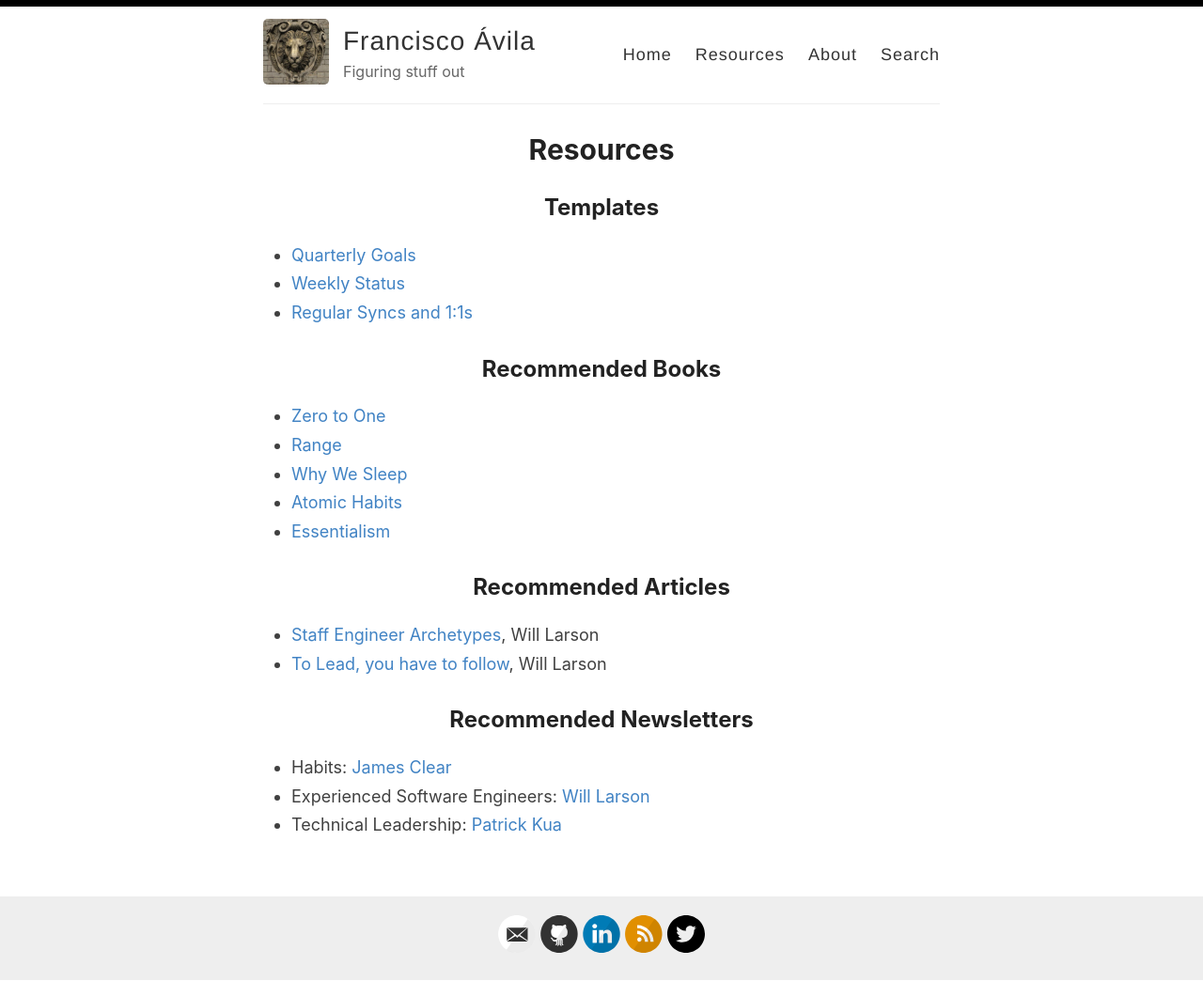
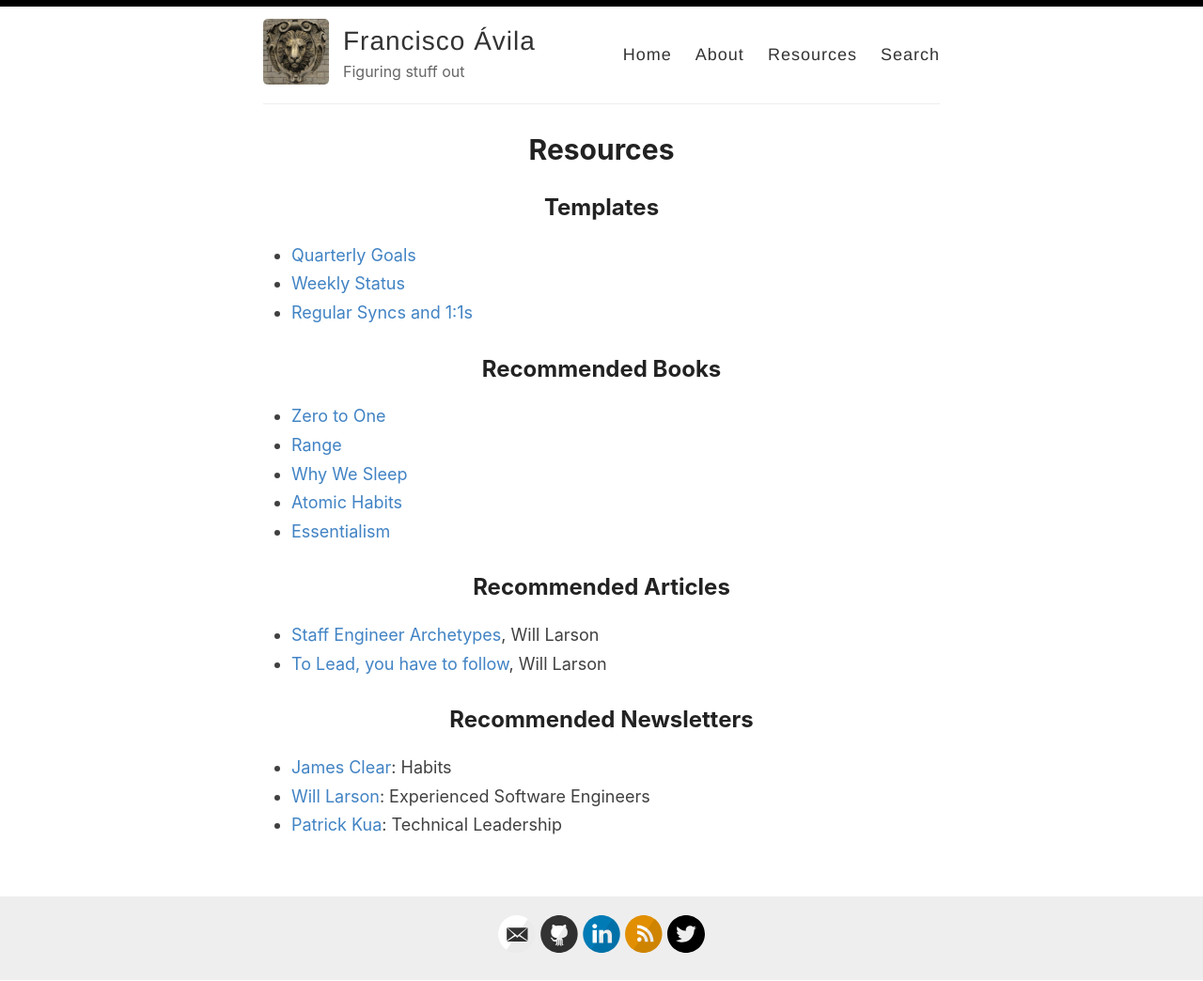
Before and after one commit to elfrank/elfrank.github.io, a Jekyll site: the page built from _pages/resources.md, in a window 1280 px wide. Shown: the whole page at 94% size. Built offline with Jekyll 4.4.1, drawn with Linux system fonts in a browser that asks for light colours.

```diff
--- a/_layouts/default.html
+++ b/_layouts/default.html
@@ -28,8 +28,8 @@
 
             <nav>
               <a href="{{ site.baseurl }}/">Home</a>
+              <a href="{{ site.baseurl }}/about">About</a>
               <a href="{{ site.baseurl }}/resources">Resources</a>
-              <a href="{{ site.baseurl }}/about">About</a>
               <a href="{{ site.baseurl }}/search">Search</a>
             </nav>
           </header>
--- a/_pages/resources.md
+++ b/_pages/resources.md
@@ -25,6 +25,6 @@ permalink: /resources/
 
 ## Recommended Newsletters
 
-* Habits: [James Clear](https://jamesclear.com/)
-* Experienced Software Engineers: [Will Larson](https://lethain.com/)
-* Technical Leadership: [Patrick Kua](https://www.patkua.com/)
+* [James Clear](https://jamesclear.com/): Habits
+* [Will Larson](https://lethain.com/): Experienced Software Engineers
+* [Patrick Kua](https://www.patkua.com/): Technical Leadership
```
